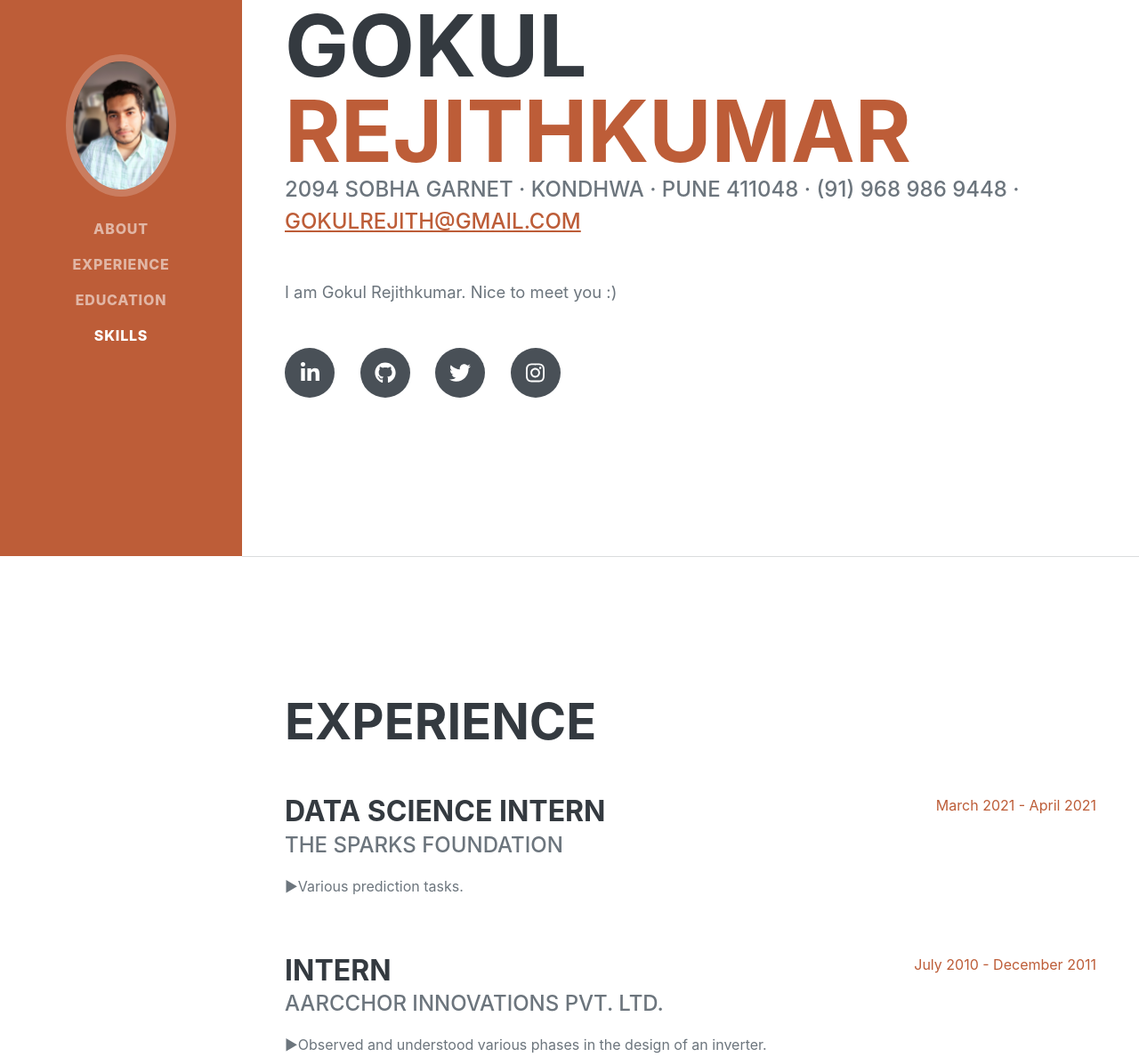
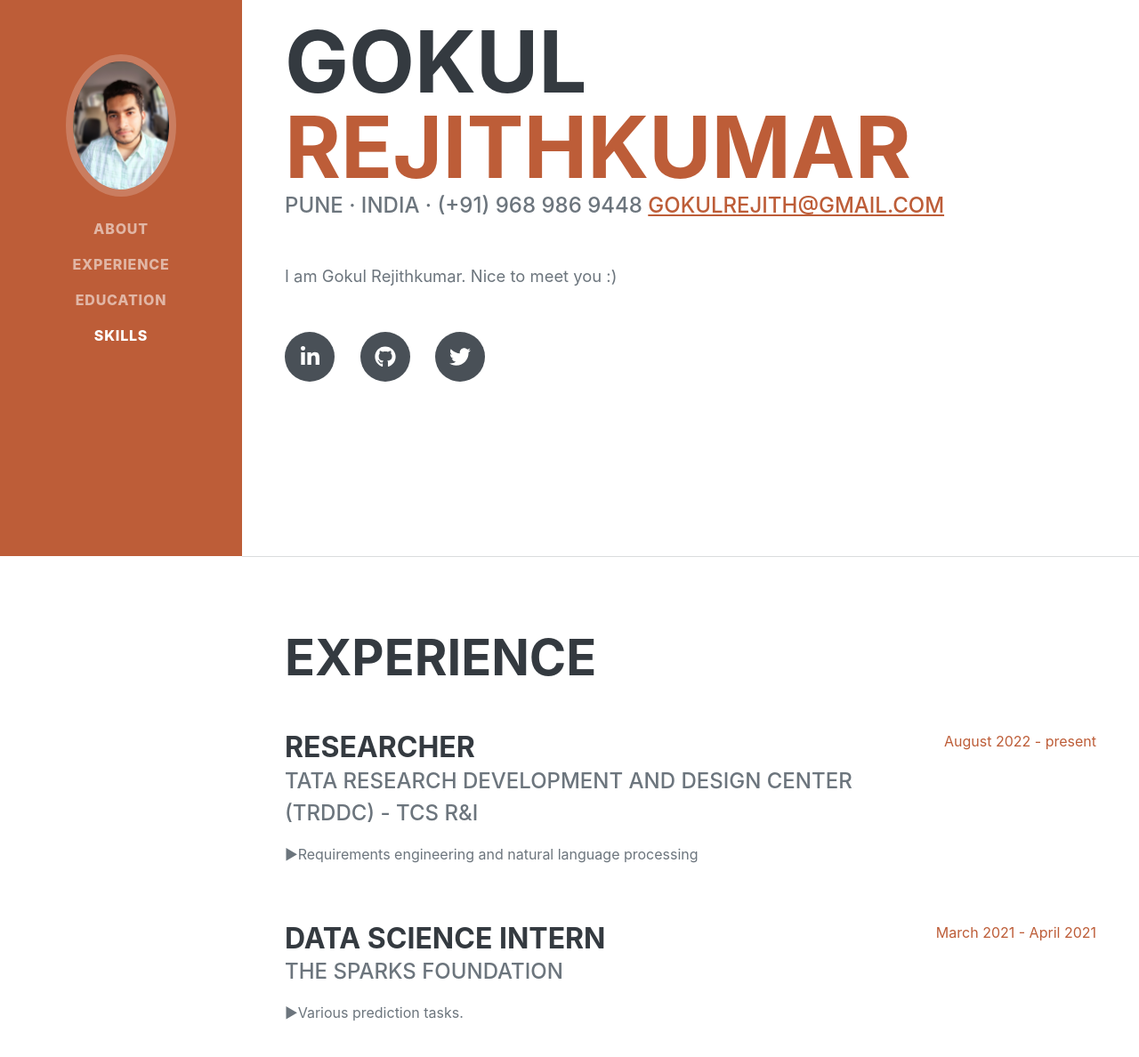
Before and after one commit to gokulrejith/gokulrejith.github.io, a plain HTML site: page index.html in a window 1280 px wide. Shown: the part 175-1363 px from the top of the page at 89% size. Drawn offline with nearby package versions, Linux system fonts and the light colour scheme; a web font is replaced by a local one.

Commit message:
Update index.html

```diff
--- a/index.html
+++ b/index.html
@@ -50,7 +50,7 @@
                     <span class="text-primary">Rejithkumar</span>
                 </h1>
                 <div class="subheading mb-5">
-                    2094 Sobha Garnet · Kondhwa · Pune 411048 · (91) 968 986 9448 ·
+                    Pune · India · (+91) 968 986 9448
                     <a href="mailto:gokulrejith@gmail.com">gokulrejith@gmail.com</a>
                 </div>
                 <p class="lead mb-5">I am Gokul Rejithkumar. Nice to meet you :)</p>
@@ -61,8 +61,6 @@
                         rel="noopener noreferrer"><i class="fab fa-github"></i></a>
                     <a class="social-icon" href="https://twitter.com/GRejithkumar" target="_blank"
                         rel="noopener noreferrer"><i class="fab fa-twitter"></i></a>
-                    <a class="social-icon" href="https://www.instagram.com/gokulrejithkumar/" target="_blank"
-                        rel="noopener noreferrer"><i class="fab fa-instagram"></i></a>
                 </div>
             </div>
         </section>
@@ -80,6 +78,15 @@
                     </div>
                     <div class="flex-shrink-0"><span class="text-primary">October 2021 - Present</span></div>
                 </div> -->
+
+                <div class="d-flex flex-column flex-md-row justify-content-between mb-5">
+                    <div class="flex-grow-1">
+                        <h3 class="mb-0">Researcher</h3>
+                        <div class="subheading mb-3">Tata Research Development and Design Center (TRDDC) - TCS R&I</div>
+                        <p>▶︎Requirements engineering and natural language processing</p>
+                    </div>
+                    <div class="flex-shrink-0"><span class="text-primary">August 2022 - present</span></div>
+                </div>
 
                 <div class="d-flex flex-column flex-md-row justify-content-between mb-5">
                     <div class="flex-grow-1">
```
